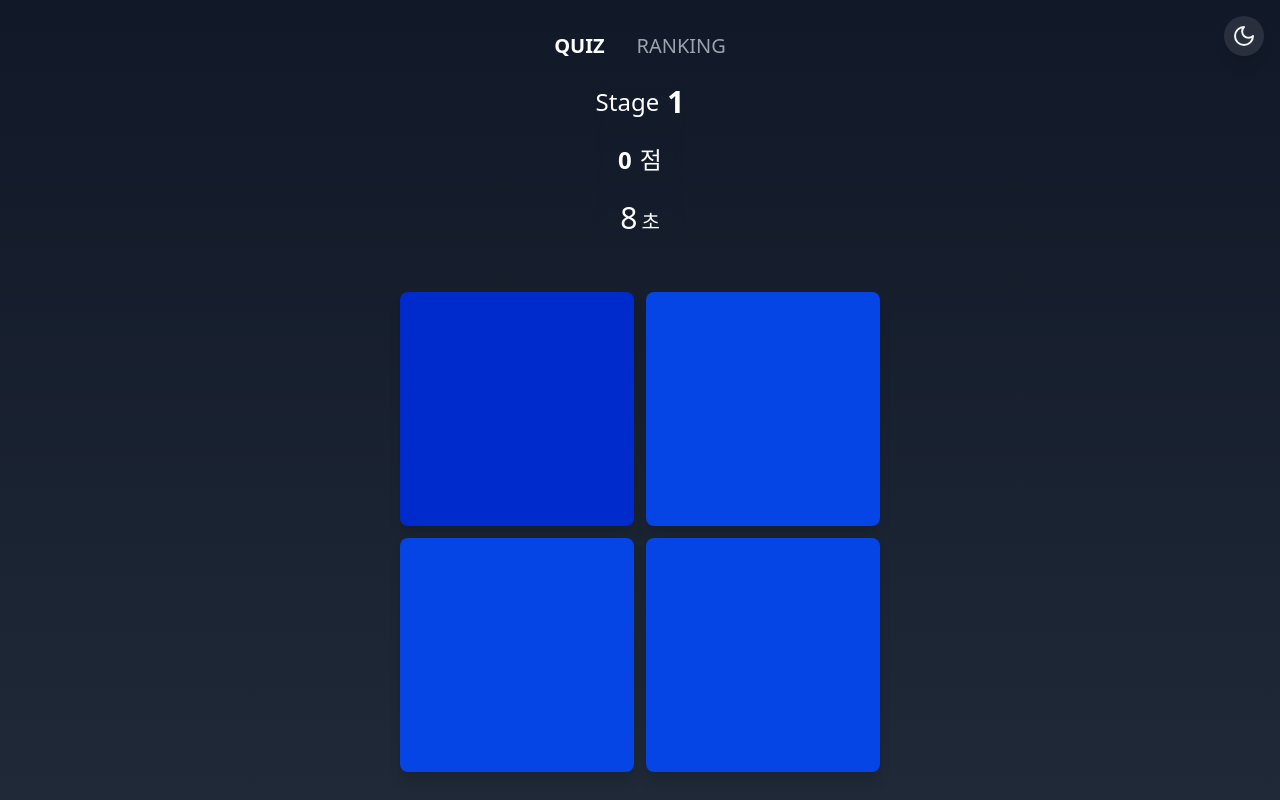
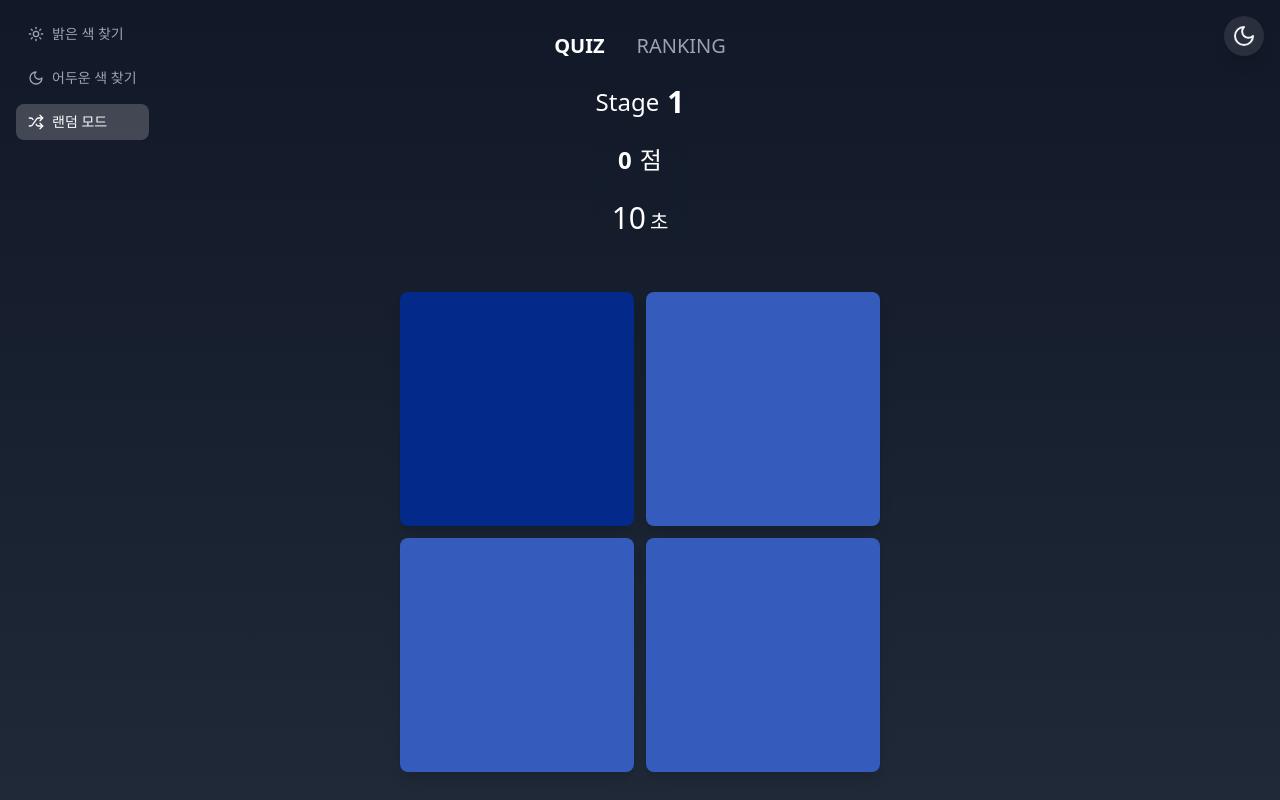
Before and after one commit to lazy-sky/color-quiz, a React (Create React App) app: page / in a window 1280 px wide. Built offline with nearby package versions, Linux system fonts and the light colour scheme; no server answers.

Commit message:
feat: add game mode

```diff
--- /dev/null
+++ b/src/components/GameModeSelect.tsx
@@ -0,0 +1,33 @@
+import { useRecoilState } from 'recoil'
+import { Sun, Moon, Shuffle } from 'lucide-react'
+import { gameModeState, type GameMode } from '@/store/atom'
+
+const modes: { value: GameMode; label: string; icon: JSX.Element }[] = [
+  { value: 'light', label: '밝은 색 찾기', icon: <Sun className="w-4 h-4" /> },
+  { value: 'dark', label: '어두운 색 찾기', icon: <Moon className="w-4 h-4" /> },
+  { value: 'random', label: '랜덤 모드', icon: <Shuffle className="w-4 h-4" /> },
+]
+
+export const GameModeSelect = () => {
+  const [gameMode, setGameMode] = useRecoilState(gameModeState)
+
+  return (
+      <div className="fixed top-4 left-4 flex flex-col gap-2">
+          {modes.map(({ value, label, icon }) => (
+              <button
+          key={value}
+          onClick={() => setGameMode(value)}
+          className={`flex items-center gap-2 px-3 py-2 rounded-lg text-sm transition-colors ${
+            gameMode === value
+              ? 'bg-white/20 text-white dark:bg-gray-800/40 dark:text-gray-100'
+              : 'text-gray-400 hover:text-white dark:text-gray-500 dark:hover:text-gray-100'
+          }`}
+          title={label}
+        >
+                  {icon}
+                  <span className="hidden sm:inline">{label}</span>
+              </button>
+      ))}
+      </div>
+  )
+}
--- a/src/components/Layout.tsx
+++ b/src/components/Layout.tsx
@@ -1,16 +1,22 @@
 import { ReactNode } from 'react'
+import { useLocation } from 'react-router-dom'
 import Navigation from './Navigation'
 import { ThemeToggle } from './ThemeToggle'
+import { GameModeSelect } from './GameModeSelect'
 
 interface LayoutProps {
   children: ReactNode
 }
 
 const Layout = ({ children }: LayoutProps) => {
+  const location = useLocation()
+  const isHomePage = location.pathname === '/'
+
   return (
       <div className="h-screen overflow-hidden bg-gradient-to-b from-gray-900 to-gray-800 text-white dark:from-gray-100 dark:to-gray-200 dark:text-gray-900">
           <div className="container mx-auto px-4 py-8 h-full flex flex-col">
               <ThemeToggle />
+              {isHomePage && <GameModeSelect />}
               <Navigation />
               <main className="flex-1 flex flex-col">{children}</main>
           </div>
--- a/src/routes/HomePage/ColorBoard/index.tsx
+++ b/src/routes/HomePage/ColorBoard/index.tsx
@@ -1,8 +1,10 @@
 import { useState, useEffect, useCallback } from 'react'
 import { usePrevious } from 'react-use'
 import { motion } from 'framer-motion'
+import { useRecoilValue } from 'recoil'
 
 import { useScore, useStage, useTimer } from '@/hooks'
+import { gameModeState } from '@/store/atom'
 
 interface RGBProps {
   red: number
@@ -16,14 +18,13 @@ interface ColorProps {
   rgb: RGBProps
 }
 
-const initialDifficulty = 26
-
 const ColorBoard = () => {
   const [colors, setColors] = useState<ColorProps[]>([])
   const { remainTime, resetTimer, minusTime } = useTimer()
   const { updateScore } = useScore()
   const { stage, clearStage } = useStage()
   const prevStage = usePrevious(stage)
+  const gameMode = useRecoilValue(gameModeState)
 
   const handleClickWrong = useCallback(() => {
     minusTime()
@@ -33,11 +34,25 @@ const ColorBoard = () => {
     clearStage()
   }, [clearStage])
 
+  // 스테이지에 따른 난이도 계산
+  const calculateDifficulty = (stage: number) => {
+    // 스테이지가 올라갈수록 색상 차이가 줄어듦 (더 어려워짐)
+    const baseDifficulty = 50 // 초기 색상 차이
+    const minDifficulty = 5   // 최소 색상 차이
+    const difficultyDecrease = 2 // 스테이지당 감소량
+
+    return Math.max(
+      minDifficulty,
+      baseDifficulty - (stage - 1) * difficultyDecrease
+    )
+  }
+
   const getRandomColor = () => {
+    // 기본 색상 범위를 중간 값으로 제한하여 밝기 조절의 여유를 확보
     return {
-      red: Math.floor(Math.random() * 257),
-      green: Math.floor(Math.random() * 257),
-      blue: Math.floor(Math.random() * 257),
+      red: Math.floor(Math.random() * 156) + 50, // 50~205 범위
+      green: Math.floor(Math.random() * 156) + 50,
+      blue: Math.floor(Math.random() * 156) + 50,
     }
   }
 
@@ -47,26 +62,38 @@ const ColorBoard = () => {
     onClick,
   })
 
+  const adjustColor = (value: number, difficulty: number, isLighter: boolean): number => {
+    // 모드에 따라 색상 차이를 더 크게 만듦
+    const adjustment = isLighter ? difficulty : -difficulty
+    return Math.max(0, Math.min(255, value + adjustment))
+  }
+
   const makeColorBoard = useCallback(() => {
-    const { red, green, blue } = getRandomColor()
+    const baseColor = getRandomColor()
+    const difficulty = calculateDifficulty(stage)
+
+    // 게임 모드에 따라 밝기 방향 결정
+    const isLighter = gameMode === 'random'
+      ? Math.random() < 0.5
+      : gameMode === 'light'
 
     const baseColorCells = new Array(
       (Math.round((stage + 0.5) / 2) + 1) ** 2 - 1
     )
       .fill(1)
-      .map((_) => makeColorCell({ red, green, blue }, handleClickWrong))
+      .map((_) => makeColorCell(baseColor, handleClickWrong))
 
-    const answerColorCell = makeColorCell(
-      {
-        red: red - initialDifficulty + Math.min(initialDifficulty - 1, stage),
-        green: green - initialDifficulty + Math.min(initialDifficulty - 1, stage),
-        blue: blue - initialDifficulty + Math.min(initialDifficulty - 1, stage),
-      },
-      handleClickAnswer
-    )
+    // 정답 칸의 색상 생성
+    const answerColor = {
+      red: adjustColor(baseColor.red, difficulty, isLighter),
+      green: adjustColor(baseColor.green, difficulty, isLighter),
+      blue: adjustColor(baseColor.blue, difficulty, isLighter),
+    }
+
+    const answerColorCell = makeColorCell(answerColor, handleClickAnswer)
     baseColorCells.push(answerColorCell)
     setColors(baseColorCells.sort(() => Math.random() - 0.5))
-  }, [handleClickAnswer, handleClickWrong, stage])
+  }, [handleClickAnswer, handleClickWrong, stage, gameMode])
 
   useEffect(() => {
     if (stage === prevStage) return
@@ -75,14 +102,12 @@ const ColorBoard = () => {
     resetTimer()
   }, [makeColorBoard, prevStage, remainTime, resetTimer, stage, updateScore])
 
-  const gridCols = Math.round((stage + 0.5) / 2) + 1
-
   return (
       <div className="flex justify-center items-center flex-1">
           <ul
         className="grid gap-3 w-[min(90vw,min(600px,60vh))] aspect-square"
         style={{
-          gridTemplateColumns: `repeat(${gridCols}, 1fr)`,
+          gridTemplateColumns: `repeat(${Math.round((stage + 0.5) / 2) + 1}, 1fr)`,
         }}
       >
               {colors.map(({ id, onClick, rgb }) => (
--- a/src/store/atom.ts
+++ b/src/store/atom.ts
@@ -1,4 +1,6 @@
 import { atom } from 'recoil'
+
+export type GameMode = 'light' | 'dark' | 'random'
 
 export const scoreState = atom<number>({
   key: 'scoreState',
@@ -14,3 +16,8 @@ export const remainTimeState = atom<number>({
   key: 'remainTimeState',
   default: 15,
 })
+
+export const gameModeState = atom<GameMode>({
+  key: 'gameModeState',
+  default: 'random',
+})
```
